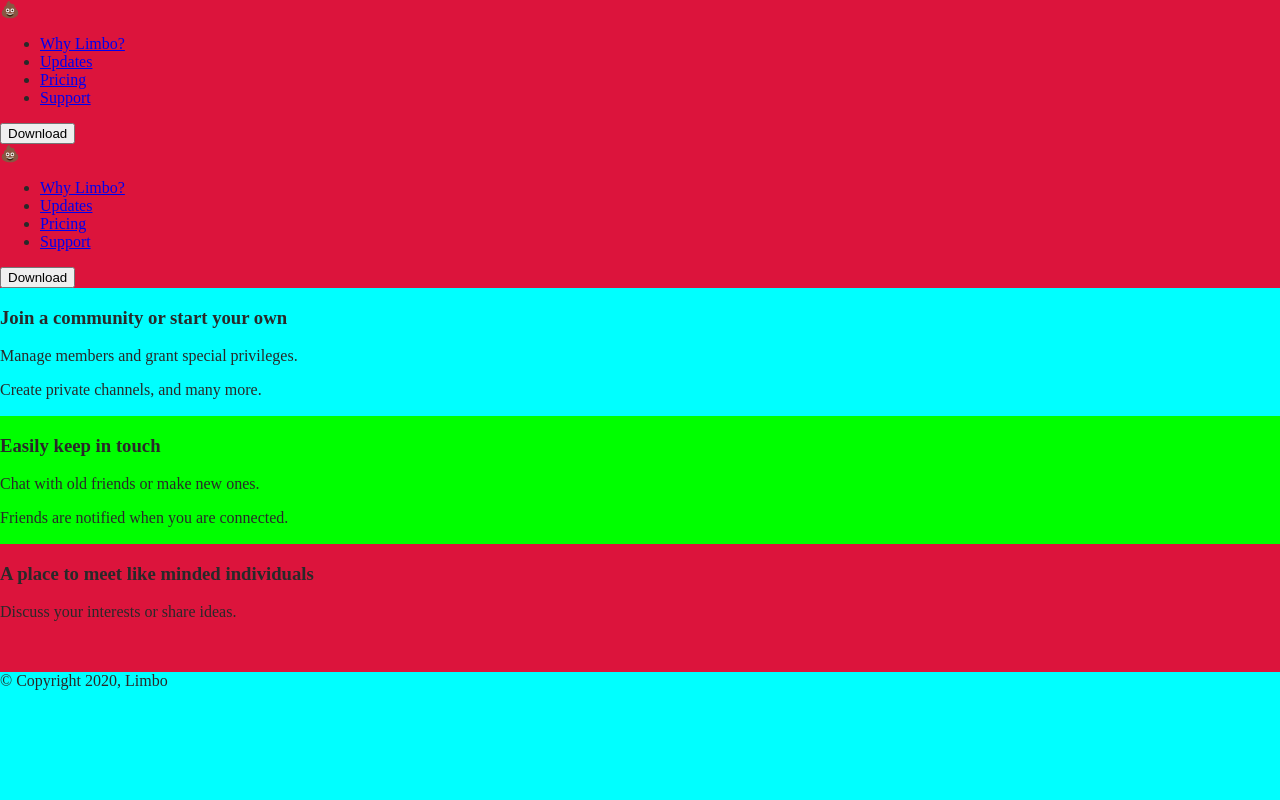
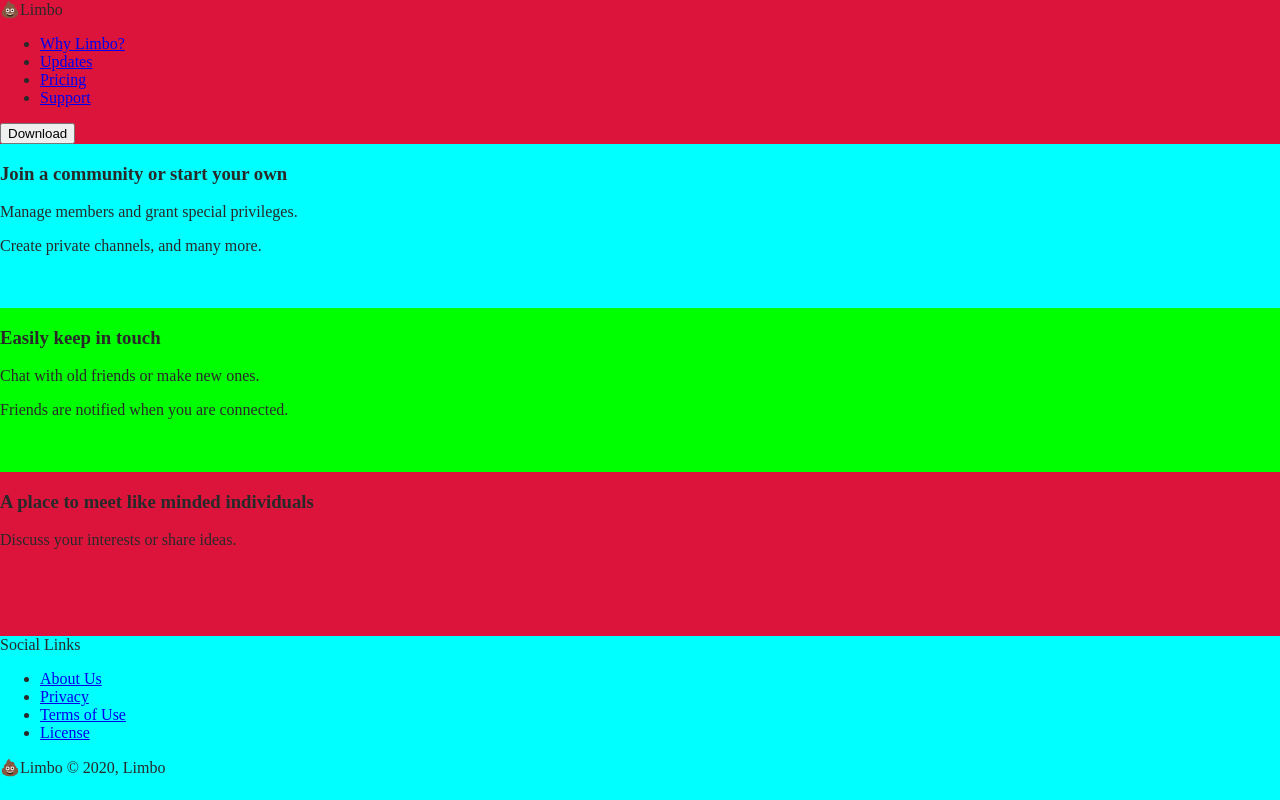
Before and after one commit to johnpagtama/limbo, an Angular app in the folder limbo/: page / in a window 1280 px wide. Built offline with nearby package versions, Linux system fonts and the light colour scheme.

Commit message:
Home page footer

```diff
--- a/limbo/src/app/components/home/home.component.html
+++ b/limbo/src/app/components/home/home.component.html
@@ -1,14 +1,13 @@
 <section class="layout-home">
     <header class="layout-home__header">
-        <ng-container *ngTemplateOutlet="nav"></ng-container>
         <ng-container *ngTemplateOutlet="nav"></ng-container>
 
         <ng-template #nav>
             <nav>
-                💩
+                💩Limbo
                 <ul>
-                    <ng-container *ngFor="let routerLink of routerLinks">
-                        <ng-container *ngTemplateOutlet="list; context: routerLink"></ng-container>
+                    <ng-container *ngFor="let headerLink of headerLinks">
+                        <ng-container *ngTemplateOutlet="headerList; context: headerLink"></ng-container>
                     </ng-container>
                 </ul>
 
@@ -16,7 +15,7 @@
             </nav>
         </ng-template>
 
-        <ng-template #list let-link="link" let-text="text">
+        <ng-template #headerList let-link="link" let-text="text">
             <li>
                 <a routerLink="{{link}}">{{text}}</a>
             </li>
@@ -45,6 +44,27 @@
             </header>
         </section>
     <!-- </main> -->
-    <footer class="layout-home__footer">&copy; Copyright 2020, Limbo</footer>
+    <footer class="layout-home__footer">
+        Social Links
+        <ng-container *ngTemplateOutlet="footer"></ng-container>
+        💩Limbo
+        &copy; 2020, Limbo
+
+        <ng-template #footer>
+            <nav>
+                <ul>
+                    <ng-container *ngFor="let footerLink of footerLinks">
+                        <ng-container *ngTemplateOutlet="footerList; context: footerLink"></ng-container>
+                    </ng-container>
+                </ul>
+            </nav>
+        </ng-template>
+
+        <ng-template #footerList let-link="link" let-text="text">
+            <li>
+                <a routerLink="{{link}}">{{text}}</a>
+            </li>
+        </ng-template>
+    </footer>
 </section>
 <!-- <a routerLink="/Chat">Open in your browser</a> -->
--- a/limbo/src/app/components/home/home.component.ts
+++ b/limbo/src/app/components/home/home.component.ts
@@ -6,12 +6,20 @@ import { Component, OnInit } from '@angular/core';
   styleUrls: ['./home.component.scss']
 })
 export class HomeComponent implements OnInit {
-  routerLinks = [
+  headerLinks = [
     { link: '#', text: 'Why Limbo?' },
     { link: '#', text: 'Updates' },
     { link: '#', text: 'Pricing' },
     { link: '#', text: 'Support' }
   ];
+
+  footerLinks = [
+    { link: '#', text: 'About Us' },
+    { link: '#', text: 'Privacy' },
+    { link: '#', text: 'Terms of Use' },
+    { link: '#', text: 'License'}
+  ];
+
   constructor() { }
 
   ngOnInit(): void {
```
